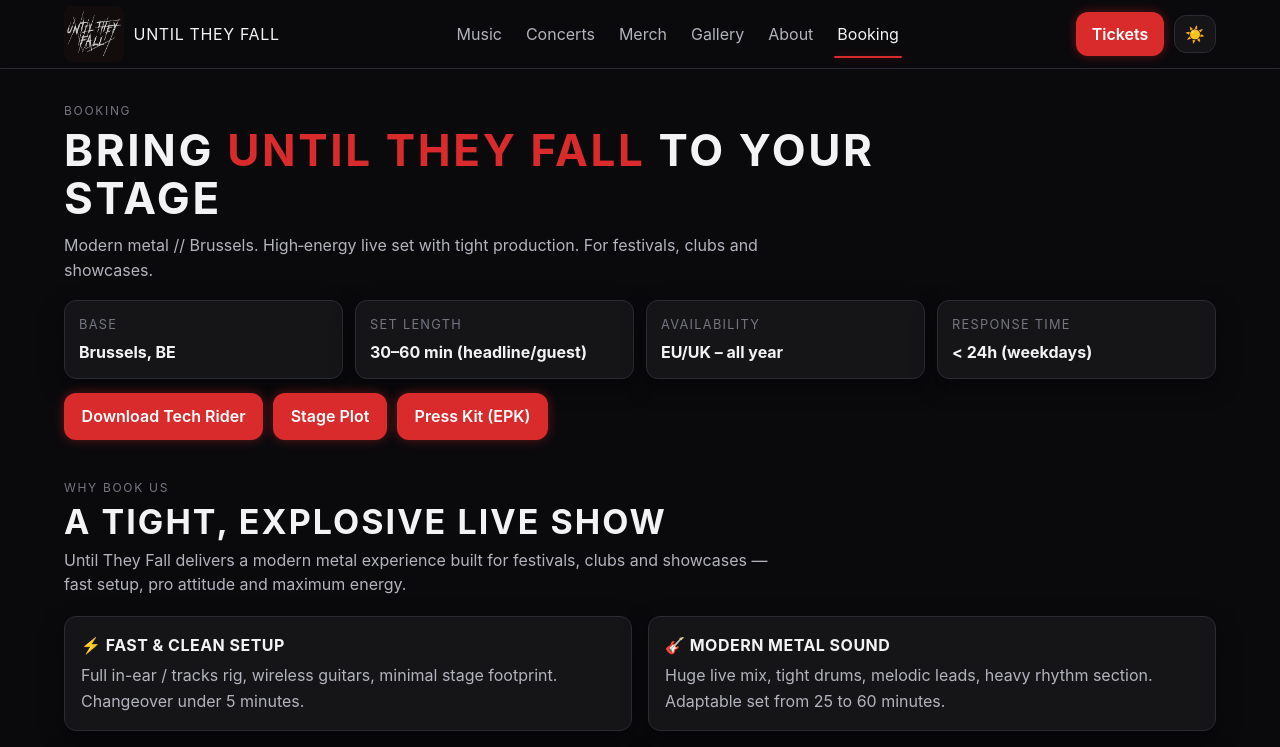
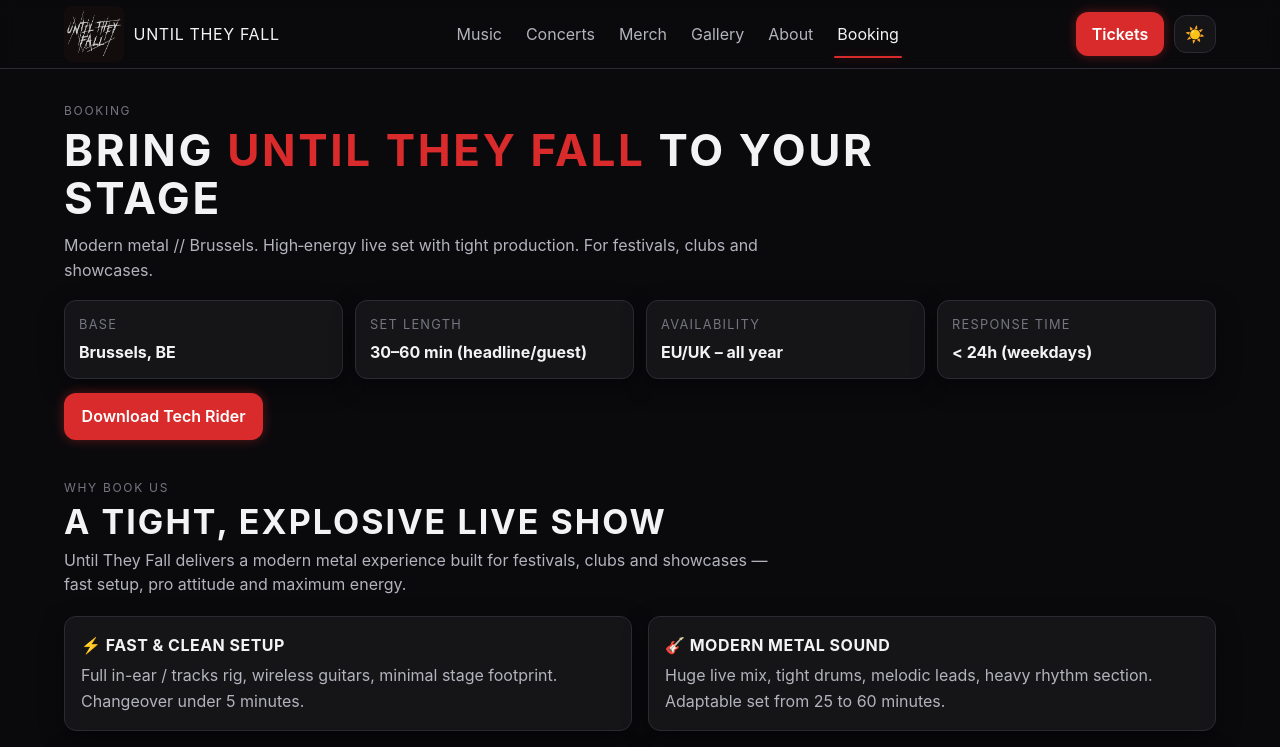
Before and after one commit to Davit-Ners/UTF_Web_Site, a Next.js app: page /booking in a window 1280 px wide. Shown: the top 747 px of the page. Built offline with nearby package versions, Linux system fonts and the light colour scheme.

Commit message:
Refactor code structure for improved readability and maintainability

```diff
--- a/app/components/bookingPage/bookingHero.tsx
+++ b/app/components/bookingPage/bookingHero.tsx
@@ -41,9 +41,9 @@ export default function BookingHero() {
             </div>
 
             <div className={styles.actions}>
-                <ActionLink href="/docs/UTF_technical_rider_2025.pdf" label="Download Tech Rider" />
-                <ActionLink href="/docs/UTF_Stage_Plot.png" label="Stage Plot" />
-                <ActionLink href="/docs/UTF_PressKit.zip" label="Press Kit (EPK)" />
+                <ActionLink href="/docs/UTF_technical_rider_2026.pdf" label="Download Tech Rider" />
+                {/* <ActionLink href="/docs/UTF_Stage_Plot.png" label="Stage Plot" /> */}
+                {/* <ActionLink href="/docs/UTF_PressKit.zip" label="Press Kit (EPK)" /> */}
             </div>
             </div>
         </section>
```
Also changed, not shown: 2 other files (tests, documents, lock files or other folders).
